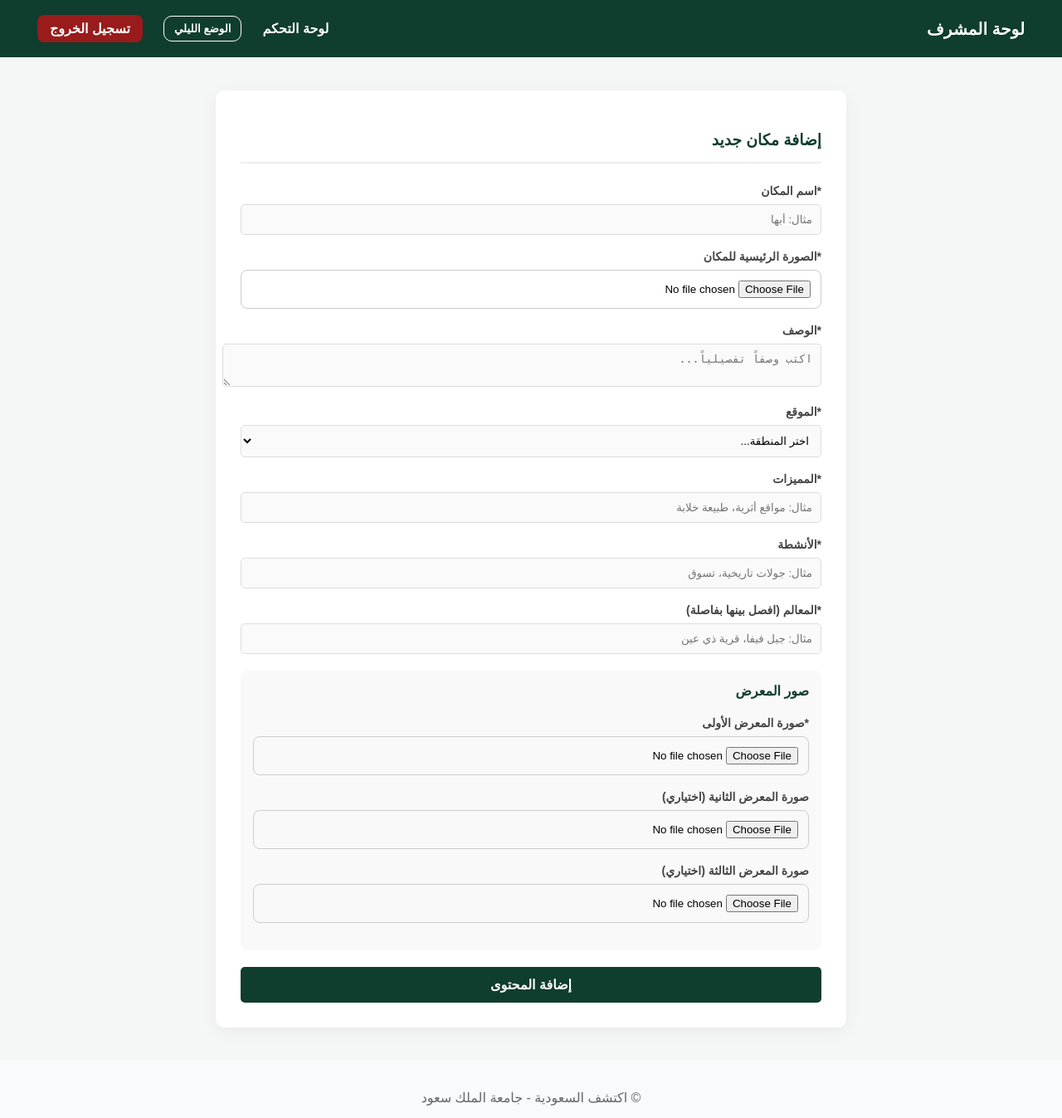
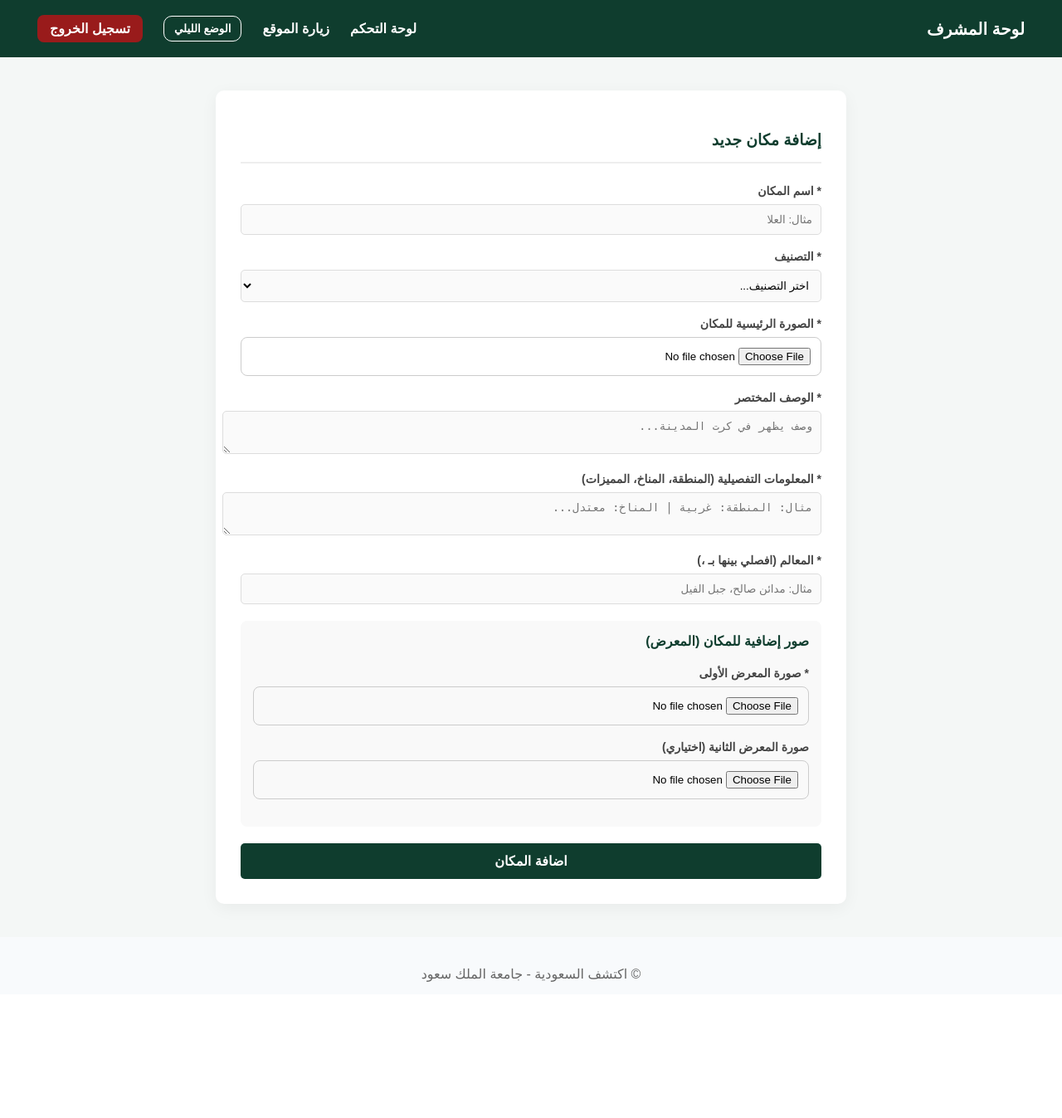
Before and after one commit to sarahalrowaily/saudi-website-project, a PHP site: page /add.php in a window 1280 px wide. Shown: the whole page at 83% size. After the commit the page ends 1183 px from the top, so only its background shows below. Run offline with PHP 8.4, Linux system fonts and the light colour scheme; the visitor is signed in with stand-in values (Sample User, id 1).

Commit message:
Update add.php

```diff
--- a/add.php
+++ b/add.php
@@ -1,18 +1,52 @@
 <?php
+session_start();
 include("config.php");
-if (!isset($_SESSION['admin'])) { header("Location: login.php"); exit(); }
+
+if (!isset($_SESSION['admin_logged_in'])) {
+    header("Location: login.php");
+    exit();
+}
+
+$error = "";
 
 if ($_SERVER["REQUEST_METHOD"] == "POST") {
+    $name = mysqli_real_escape_string($conn, $_POST['name']);
+    $description = mysqli_real_escape_string($conn, $_POST['description']);
+    $landmarks = mysqli_real_escape_string($conn, $_POST['landmarks']);
+    $category = mysqli_real_escape_string($conn, $_POST['category']);
+    $info = mysqli_real_escape_string($conn, $_POST['info']);
 
-    header("Location: dashboard.php?msg=added");
-    exit();
+    $target_dir = "images/";
+
+    $main_image = time() . "_" . $_FILES['main_image']['name'];
+    $gallery1 = time() . "_g1_" . $_FILES['gallery1']['name'];
+    $gallery2 = !empty($_FILES['gallery2']['name']) ? time() . "_g2_" . $_FILES['gallery2']['name'] : "";
+
+    if (move_uploaded_file($_FILES['main_image']['tmp_name'], $target_dir . $main_image)) {
+        move_uploaded_file($_FILES['gallery1']['tmp_name'], $target_dir . $gallery1);
+        if(!empty($gallery2)) {
+            move_uploaded_file($_FILES['gallery2']['tmp_name'], $target_dir . $gallery2);
+        }
+
+        $query = "INSERT INTO places (name, description, info, landmarks, image, image2, image3, category)
+                  VALUES ('$name', '$description', '$info', '$landmarks', '$main_image', '$gallery1', '$gallery2', '$category')";
+
+        if (mysqli_query($conn, $query)) {
+            header("Location: dashboard.php?msg=added");
+            exit();
+        } else {
+            $error = "خطأ في الداتابيس: " . mysqli_error($conn);
+        }
+    } else {
+        $error = "فشل في رفع الصور، تأكدي من وجود مجلد images وصلاحياته.";
+    }
 }
 ?>
 <!DOCTYPE html>
-<html lang="ar">
+<html lang="ar" dir="rtl">
 <head>
     <meta charset="UTF-8">
-    <title>إضافة محتوى جديد</title>
+    <title>إضافة محتوى جديد | لوحة المشرف</title>
     <link rel="stylesheet" href="css/style.css">
 </head>
 <body class="admin-body">
@@ -21,77 +55,68 @@ if ($_SERVER["REQUEST_METHOD"] == "POST") {
     <div class="logo">لوحة المشرف</div>
     <nav>
         <a href="dashboard.php">لوحة التحكم</a>
-         <button class="mode-btn" onclick="toggleMode()">الوضع الليلي</button>
-
-                <a href="index.html" class="logout-btn">تسجيل الخروج</a>
-
+        <a href="index.php">زيارة الموقع</a>
+        <button class="mode-btn" onclick="toggleMode()">الوضع الليلي</button>
+        <a href="logout.php" class="logout-btn">تسجيل الخروج</a>
     </nav>
 </header>
 
 <main class="add-page-container">
     <div class="add-card">
         <h3>إضافة مكان جديد</h3>
+
+        <?php if($error != "") echo "<p style='color:red; text-align:center;'>$error</p>"; ?>
+
         <form method="POST" enctype="multipart/form-data">
             <div class="form-group">
-                <label>*اسم المكان</label>
-                <input type="text" name="name" placeholder="مثال: أبها" required>
+                <label>* اسم المكان</label>
+                <input type="text" name="name" placeholder="مثال: العلا" required>
             </div>
 
             <div class="form-group">
-                <label>*الصورة الرئيسية للمكان</label>
-                <input type="file" name="main_image" required>
-            </div>
-
-            <div class="form-group">
-                <label>*الوصف</label>
-                <textarea name="description" placeholder="اكتب وصفاً تفصيلياً..." required></textarea>
-            </div>
-
-            <div class="form-group">
-                <label>*الموقع</label>
-                <select name="location" required>
-                    <option value="">اختر المنطقة...</option>
-                    <option value="وسطى">المنطقة الوسطى</option>
-                    <option value="غربية">المنطقة الغربية</option>
-                    <option value="شرقية">المنطقة الشرقية</option>
-                    <option value="شمالية">المنطقة الشمالية</option>
-                    <option value="جنوبية">المنطقة الجنوبية</option>
+                <label>* التصنيف</label>
+                <select name="category" required>
+                    <option value="">اختر التصنيف...</option>
+                    <option value="city">مدن</option>
+                    <option value="nature">طبيعة</option>
+                    <option value="heritage">تاريخية</option>
+                    <option value="religious">دينية</option>
                 </select>
             </div>
 
             <div class="form-group">
-                <label>*المميزات</label>
-                <input type="text" name="features" placeholder="مثال: مواقع أثرية، طبيعة خلابة" required>
+                <label>* الصورة الرئيسية للمكان</label>
+                <input type="file" name="main_image" accept="image/*" required>
             </div>
 
             <div class="form-group">
-                <label>*الأنشطة</label>
-                <input type="text" name="activities" placeholder="مثال: جولات تاريخية، تسوق" required>
+                <label>* الوصف المختصر</label>
+                <textarea name="description" placeholder="وصف يظهر في كرت المدينة..." required></textarea>
             </div>
 
             <div class="form-group">
-                <label>*المعالم (افصل بينها بفاصلة)</label>
-                <input type="text" name="landmarks" placeholder="مثال: جبل فيفا، قرية ذي عين" required>
+                <label>* المعلومات التفصيلية (المنطقة، المناخ، المميزات)</label>
+                <textarea name="info" placeholder="مثال: المنطقة: غربية | المناخ: معتدل..." required></textarea>
+            </div>
+
+            <div class="form-group">
+                <label>* المعالم (افصلي بينها بـ ،)</label>
+                <input type="text" name="landmarks" placeholder="مثال: مدائن صالح، جبل الفيل" required>
             </div>
 
             <div class="gallery-section">
-                <h4>صور المعرض</h4>
+                <h4>صور إضافية للمكان (المعرض)</h4>
                 <div class="form-group">
-                    <label>*صورة المعرض الأولى</label>
-                    <input type="file" name="gallery1" required>
+                    <label>* صورة المعرض الأولى</label>
+                    <input type="file" name="gallery1" accept="image/*" required>
                 </div>
                 <div class="form-group">
                     <label>صورة المعرض الثانية (اختياري)</label>
-                    <input type="file" name="gallery2">
-                </div>
-                <div class="form-group">
-                    <label>صورة المعرض الثالثة (اختياري)</label>
-                    <input type="file" name="gallery3">
+                    <input type="file" name="gallery2" accept="image/*">
                 </div>
             </div>
 
-            <button type="submit" class="save-btn">إضافة المحتوى</button>
-
+            <button type="submit" class="save-btn">اضافة المكان</button>
         </form>
     </div>
 </main>
```
